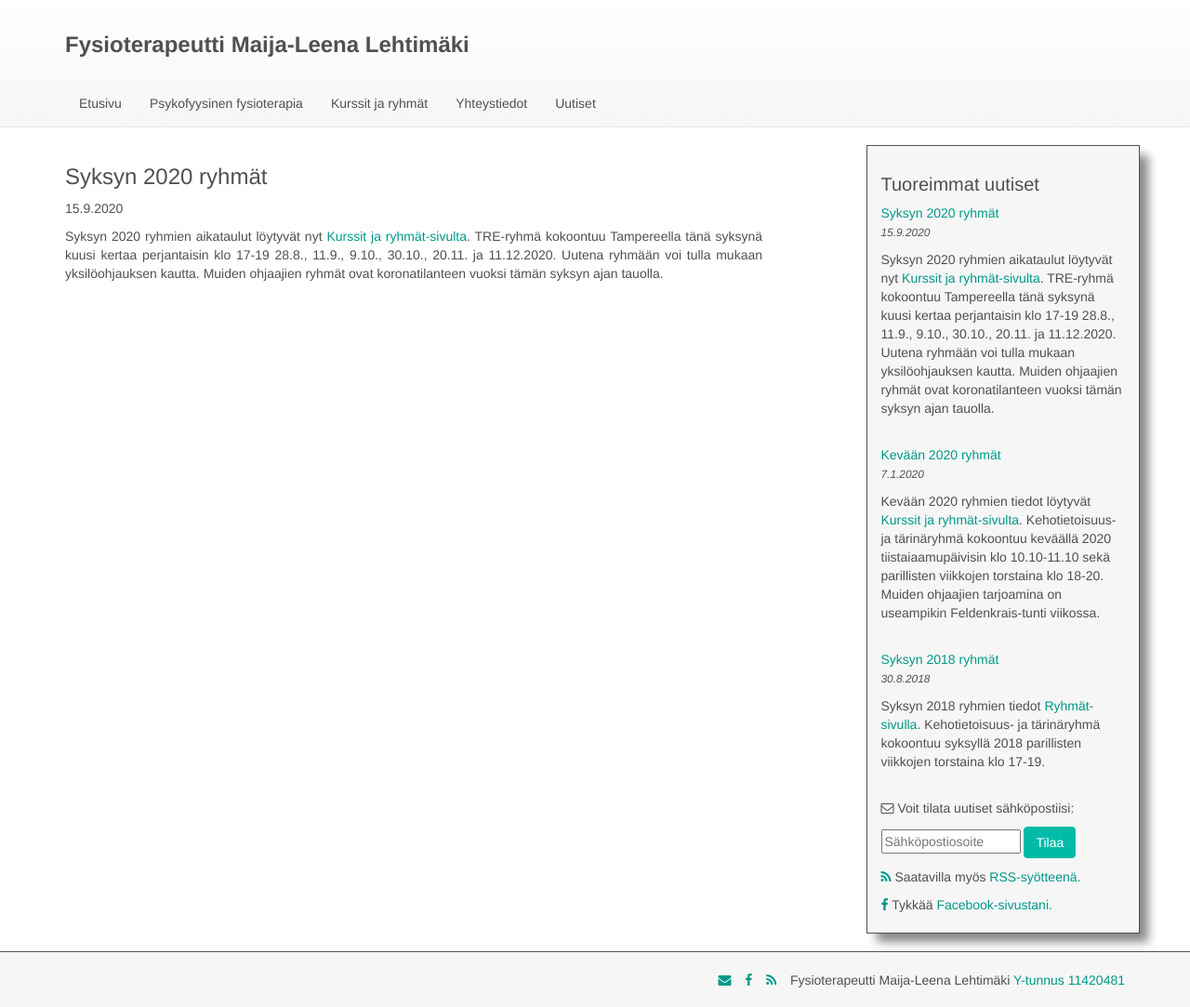
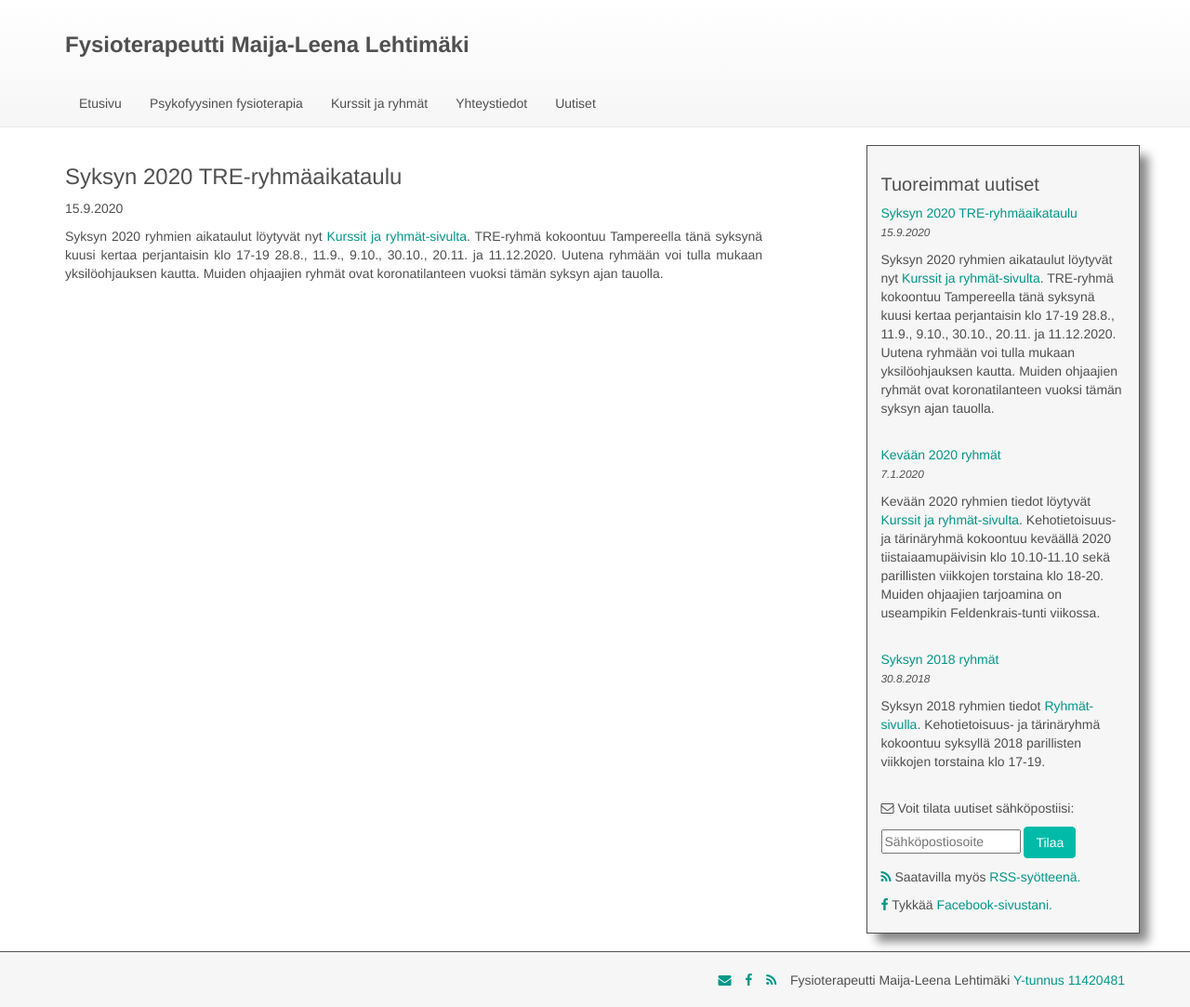
Before and after one commit to jluttine/maijaleenalehtimaki.fi, a Jekyll site: the page built from _posts/2020-09-15-syksyn-2020-ryhmat.md, in a window 1280 px wide. Shown: the whole page at 93% size. Built offline with Jekyll 4.4.1, drawn with Linux system fonts in a browser that asks for light colours.

Commit message:
Update 2020-09-15-syksyn-2020-ryhmat.md

```diff
--- a/_posts/2020-09-15-syksyn-2020-ryhmat.md
+++ b/_posts/2020-09-15-syksyn-2020-ryhmat.md
@@ -1,5 +1,5 @@
 ---
-title: Syksyn 2020 ryhmät
+title: Syksyn 2020 TRE-ryhmäaikataulu
 date: 2020-09-15 11:10
 ---
 
```
